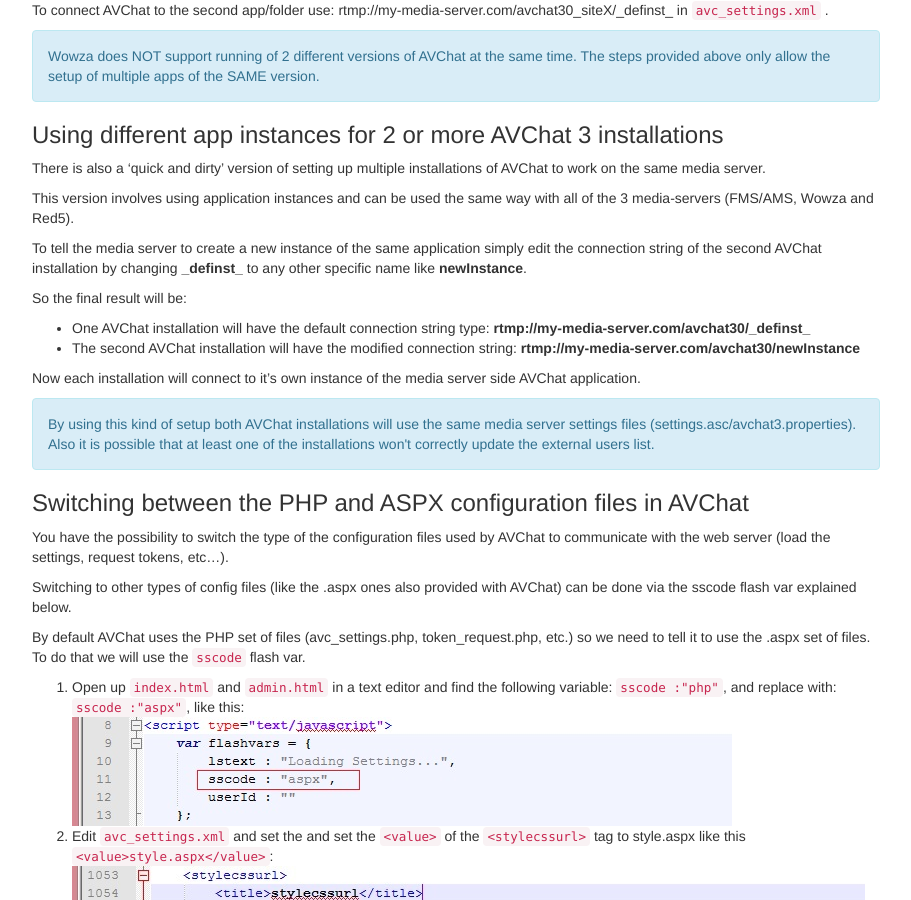
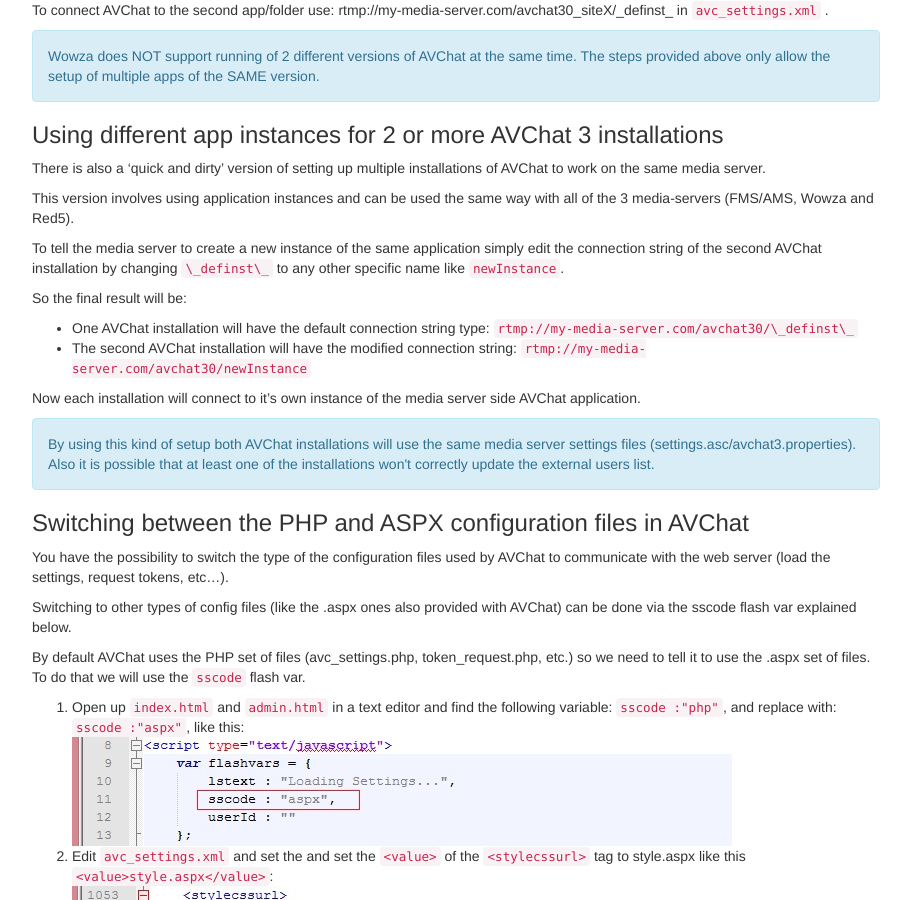
Before and after one commit to nusofthq/avchat-documentation, a Jekyll site: the page built from standalone.md, in a window 1280 px wide and 900 px high, scrolled down 7033 px. Shown: the whole window, without its empty margins (38-949 px from the left). Built offline with Jekyll 4.4.1, drawn with Linux system fonts in a browser that asks for light colours; nearby versions of some CDN libraries; comment, search, counter and statistics services are not loaded.

Commit message:
code highlighting

```diff
--- a/_includes/installation-instructions.md
+++ b/_includes/installation-instructions.md
@@ -13,9 +13,9 @@
 
 **Installing AVChat Standalone in a folder on your web site**
 
-1. Create a new folder in your web site and upload the contents of **Files to upload to your web site** (from the AVChat archive received) to it.
+1. Create a new folder in your web site and upload the contents of `Files to upload to your web site` (from the AVChat archive received) to it.
 2. Edit `avc_settings.xml` with a text editor, and set the `<value>` of the first XML tag - `<connectionstring>` to: `<value>rtmp://my-media-server.com/avchat30/_definst_</value>` where `my-media-server.com` is the domain name or ip of the server where your media server is installed.
-3. CHMOD the **uploadedFiles** folder to 777 (otherwise the upload function might not work).
+3. CHMOD the `uploadedFiles` folder to 777 (otherwise the upload function might not work).
 4. CHMOD the tokens folder to 777.
 5. Go to http://yoursite.com/your_new_video_chat_folder/, log in and enter your license key in the dialog box that shows up after the connection is established.
 ![alt text](http://docs.avchat.net/assets/images/license_key.jpg)
@@ -39,7 +39,7 @@
 * rtmp is the protocol used to communicate between the AVChat client and the media server.
 * my-media-server.com is the address where you host your Media Server (AMS, RED5, Wowza), it can also be an ip.
 * avchat30 this is the (default) name of the application on the media server to which your users will connect.
-* **\_definst\_** is the instance of the avchat30 app to which we connect (AMS for example supports multiple instances).
+* `\_definst\_` is the instance of the avchat30 app to which we connect (AMS for example supports multiple instances).
 
 To connect 2 installations of the AVChat client to the same media server, you will basically have to:
 
@@ -52,20 +52,20 @@
 
 On AMS the process is pretty straight forward.
 
-All the app files for AVChat are placed inside the AMS/applications/**avchat30** folder. To create a new avchat30 app:
+All the app files for AVChat are placed inside the AMS/applications/`avchat30` folder. To create a new avchat30 app:
 
 1. duplicate the avchat30 folder and
 2. rename the new one to avchat30_siteX (or to any other name that fits you).
 
 You should now have 2 folders in your AMS/applications folder:
 
-* applications/**avchat30**
-* applications/**avchat30_siteX**
+* applications/`avchat30`
+* applications/`avchat30_siteX`
 
 That's all!
 
 To connect AVChat to the new AMS app use:
-rtmp://my-media-server.com/**avchat30_siteX**/\_definst\_ in `avc_settings.xml`.
+rtmp://my-media-server.com/`avchat30_siteX`/\_definst\_ in `avc_settings.xml`.
 
 <div class="alert alert-info" role="alert">With this kind of setup 2 different versions of AVChat can be run at the same time by FMS/AMS. Just be careful to connect the correct client to the correct server side application.</div>
 
@@ -73,8 +73,8 @@
 
 All the app files for AVChat are placed inside the Red5/webapps/avchat30 folder. To create a new avchat30 app:
 
-1. duplicate the **avchat30** folder and
-2. rename the new one to **avchat30_siteX** (or to any other name that fits you).
+1. duplicate the `avchat30` folder and
+2. rename the new one to `avchat30_siteX` (or to any other name that fits you).
 3. edit avchat30_siteX/WEB_INF/`red5-web.properties` and change: `webapp.contextPath=/avchat30` to `webapp.contextPath=/avchat30_siteX`
 4. edit avchat30_siteX/WEB_INF/`web.xml` and change
 
@@ -125,7 +125,7 @@
 
 This one is very simple!
 
-Just duplicate the **Wowza/applications/avchat30** folder and rename it to **avchat30_siteX**. Do the same thing with the **Wowza/conf/avchat30** folder: duplicate it and rename it to **avchat30_siteX**.
+Just duplicate the `Wowza/applications/avchat30` folder and rename it to `avchat30_siteX`. Do the same thing with the `Wowza/conf/avchat30` folder: duplicate it and rename it to `avchat30_siteX`.
 
 That's all!
 
@@ -145,12 +145,12 @@
 
 This version involves using application instances and can be used the same way with all of the 3 media-servers (FMS/AMS, Wowza and Red5).
 
-To tell the media server to create a new instance of the same application simply edit the connection string of the second AVChat installation by changing **\_definst\_** to any other specific name like **newInstance**.
+To tell the media server to create a new instance of the same application simply edit the connection string of the second AVChat installation by changing `\_definst\_` to any other specific name like `newInstance`.
 
 So the final result will be:
 
-* One AVChat installation will have the default connection string type: **rtmp://my-media-server.com/avchat30/\_definst\_**
-* The second AVChat installation will have the modified connection string: **rtmp://my-media-server.com/avchat30/newInstance**
+* One AVChat installation will have the default connection string type: `rtmp://my-media-server.com/avchat30/\_definst\_`
+* The second AVChat installation will have the modified connection string: `rtmp://my-media-server.com/avchat30/newInstance`
 
 Now each installation will connect to it's own instance of the media server side AVChat application.
 
```
